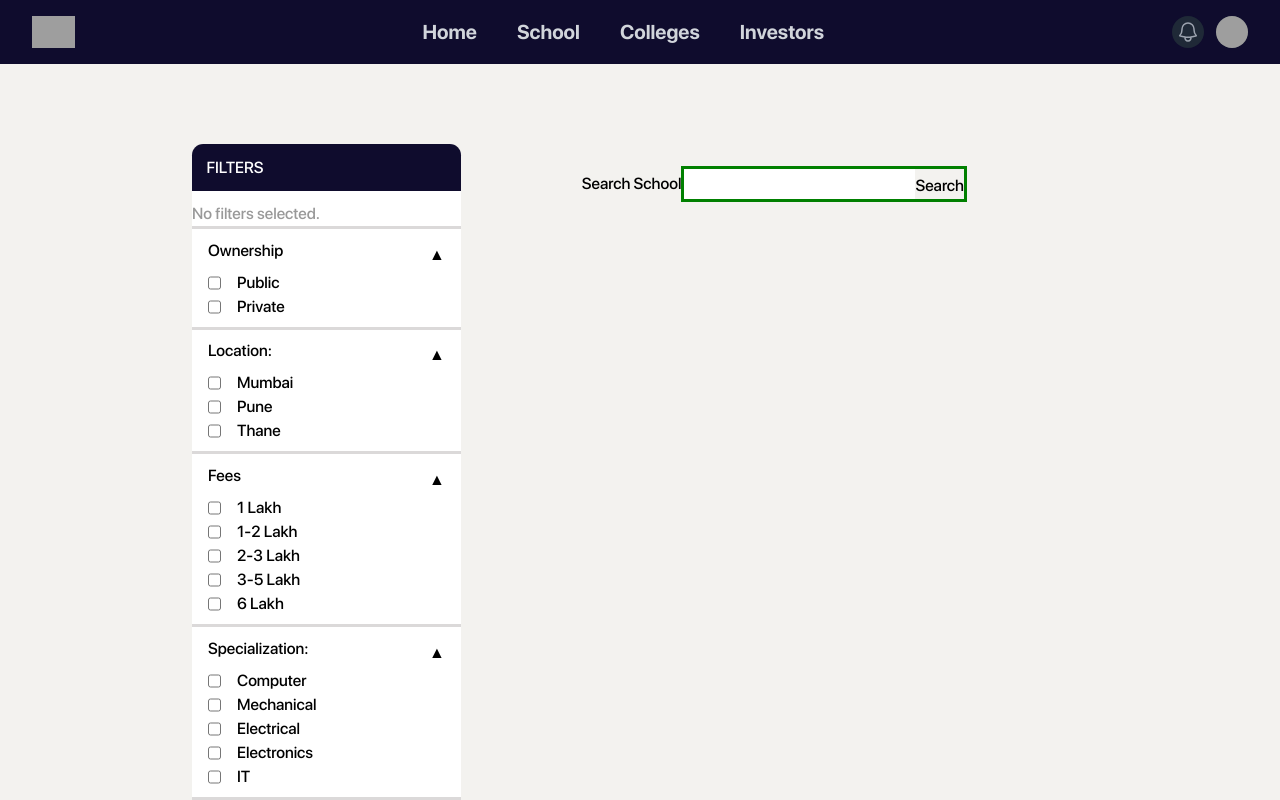
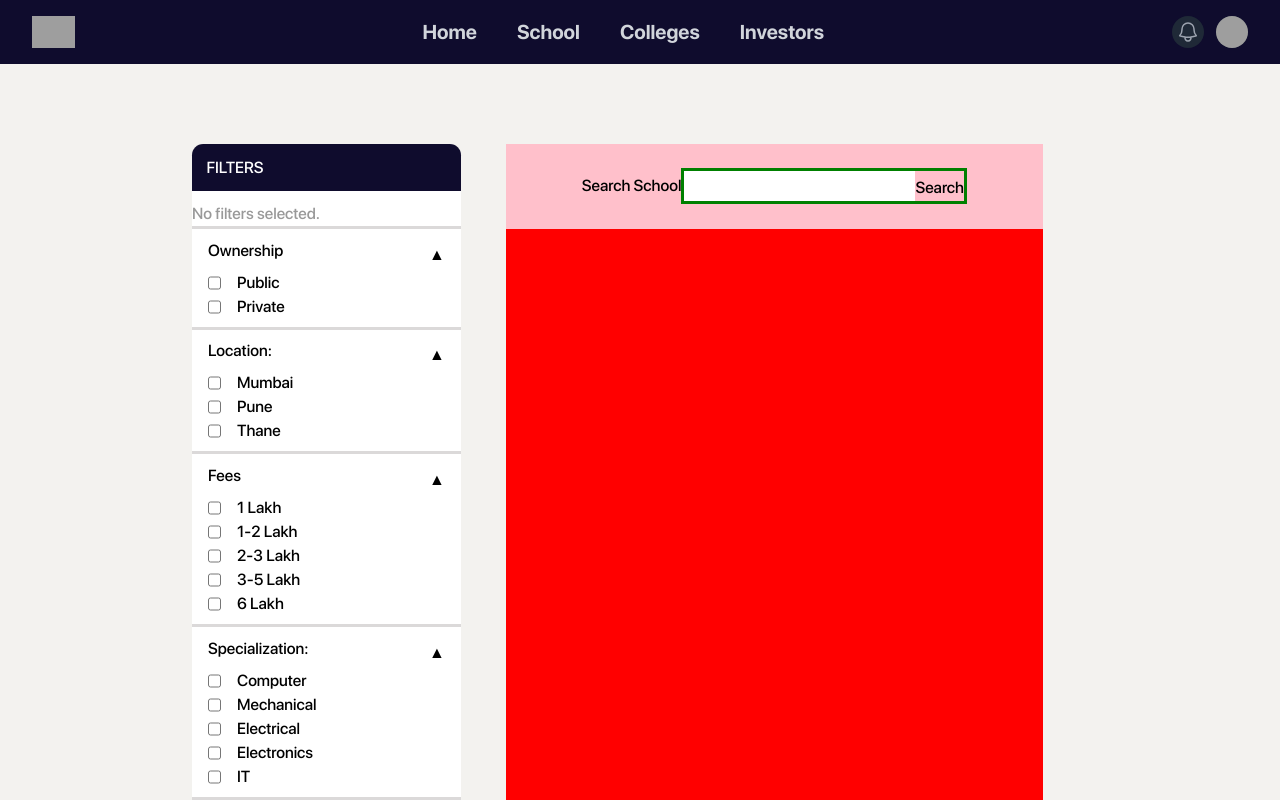
Before and after one commit to open-xyz/campus-finder, a React (Create React App) app: page /college in a window 1280 px wide. Shown: the top 800 px of the page. Built offline with nearby package versions, Linux system fonts and the light colour scheme; grey boxes are pictures that could not be loaded.

Commit message:
navabar, filter adjust

```diff
--- a/src/App.js
+++ b/src/App.js
@@ -10,7 +10,10 @@ function App() {
   return (
     <Router>
       <div>
-        <Navbar />
+        <div style={{ position: "sticky", top: "0", zIndex: "1" }}>
+          {" "}
+          <Navbar />
+        </div>
         <Routes>
           <Route path="/" element={<Home />} />
           <Route path="/college" element={<College />} />
--- a/src/Pages/College/College.css
+++ b/src/Pages/College/College.css
@@ -49,12 +49,13 @@ body {
   min-height: 100%;
   display: flex;
   flex-direction: column;
-  gap: 3rem;
+  gap: rem;
 }
 
 .search {
   width: 100%;
   display: flex;
+  background-color: pink;
   justify-content: center;
   align-items: center;
   height: 5.9375rem;
@@ -84,6 +85,7 @@ body {
 .college-list {
   width: 100%;
   height: 100%;
+  background-color: red;
   /* border: 2px solid pink; */
 }
 
```
